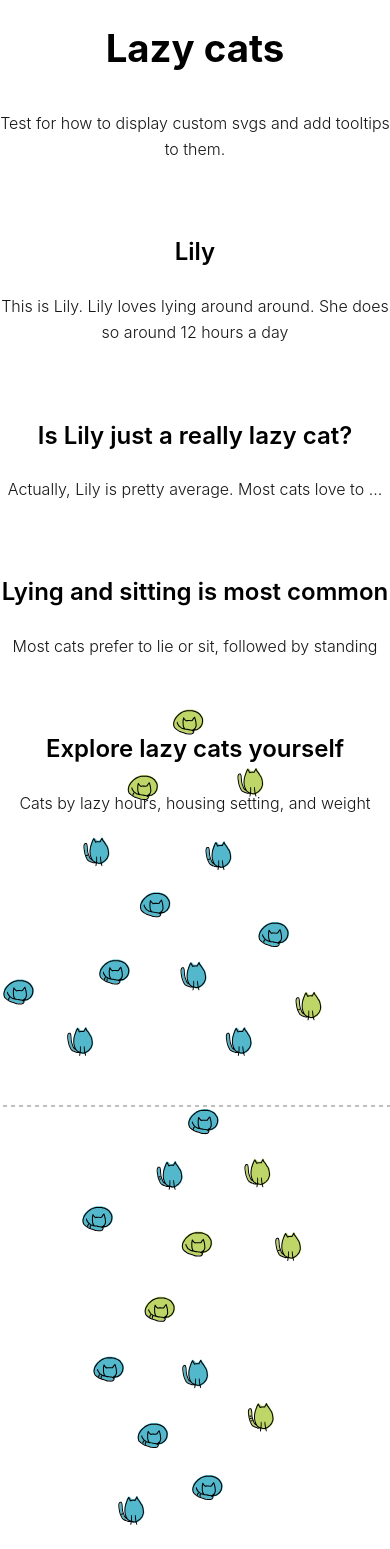
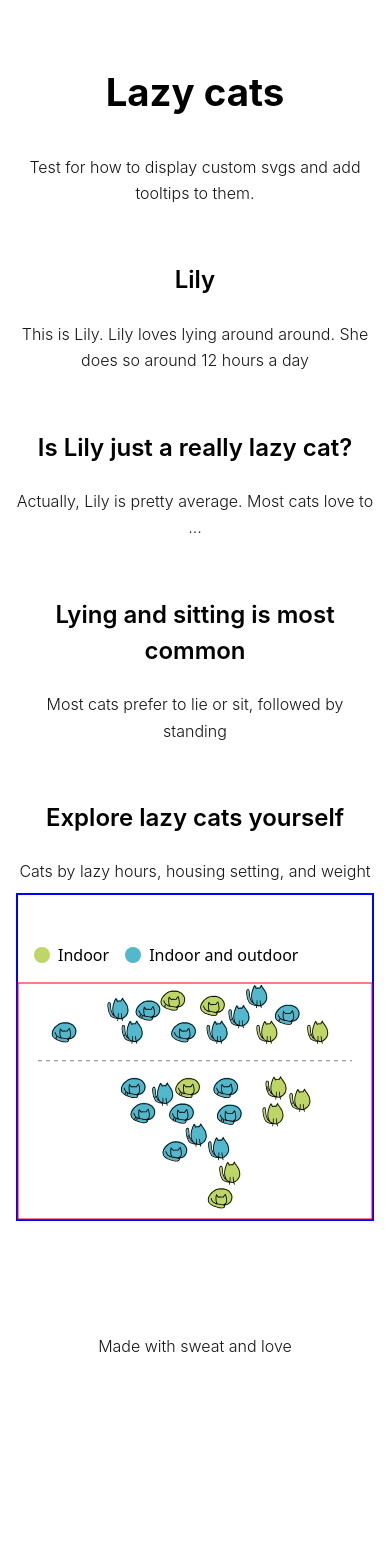
Before and after one commit to Lisa-Ho/lazy-cats, a SvelteKit app: page / in a window 390 px wide. Shown: the top 1549 px of the page. After the commit the page ends 1415 px from the top, so only its background shows below. Built offline with nearby package versions, Linux system fonts and the light colour scheme.

Commit message:
made beeswarm responsive ++ added legend

```diff
--- a/src/App.svelte
+++ b/src/App.svelte
@@ -1,5 +1,6 @@
 <script>
     import Beeswarm from "./components/BeeswarmTest.svelte";
+    import cats from "./assets/cats.json";
 </script>
 
 
@@ -14,24 +15,23 @@
     <p>This is Lily. Lily loves lying around around. She does so around 12 hours a day</p>
     </section>
 
-    <section class="beeswarm">
+    <section>
         <h2>Is Lily just a really lazy cat?</h2>
         <p>Actually, Lily is pretty average. Most cats love to ...</p>
     </section>
 
-    <section class="sankey">
+    <section>
         <h2>Lying and sitting is most common</h2>
         <p>Most cats prefer to lie or sit, followed by standing</p>
     </section>
 
-
-    <section class="interactive">
+    <section>
         <h2>Explore lazy cats yourself</h2>
         <p>Cats by lazy hours, housing setting, and weight</p>
-        <Beeswarm/>
+        <Beeswarm {cats}/>
     </section>
 
-    <section class="Footer" style="padding-top:100px;">
+    <section class="Footer" style="padding-top:4rem;">
         <p>Made with sweat and love</p>
     </section>
 
@@ -43,30 +43,14 @@
 
     main {
         max-width: 1000px;
-        margin: 20px auto 0px auto;
+        margin: 4rem auto 0px auto;
+        padding-left: 1rem;
+        padding-right: 1rem;
     }
 
     section {
         text-align: center;
-        padding-bottom: 4rem;
-    }
-
-    .tooltip {
-        transform: translateX(-50%);
-        padding: 8px;
-        padding-left: 8px;
-        padding-right: 8px;
-        min-width: 140px;
-        max-width: 160px;
-        word-wrap: break-word;
-        background: white;
-        border-radius: 4px;
-        border: 0px solid;
-        pointer-events: none;
-        transition:
-            top 200ms ease,
-            left 200ms ease;
-        box-shadow: 0 4px 8px rgba(0, 0, 0, 0.15);
+        padding-bottom: 3rem;
     }
 
     h1 {
@@ -92,15 +76,5 @@
         color: rgb(22, 22, 22);
     }
 
-    .byline {
-        font-family: "Inter", sans-serif;
-        font-weight: 300;
-        font-size: 0.7rem;
-        line-height: 1rem;
-        margin-bottom: 0.75rem;
-        color: rgb(22, 22, 22);
-    }
-
-
 
 </style>
--- a/src/components/BeeswarmTest.svelte
+++ b/src/components/BeeswarmTest.svelte
@@ -3,8 +3,8 @@
     import CatStand from "./CatStand.svelte";
     import CatSit from "./CatSit.svelte";
     import CatSleep from "./CatSleep.svelte";
-    import { onMount } from "svelte";
-    import cats from "../assets/cats.json";
+    export let cats;
+
     import * as d3 from "d3";
     import { forceSimulation, forceX, forceY, forceCollide } from "d3-force";
 
@@ -20,56 +20,56 @@
     };
 
     let width = 600;
-    let height = 500;
+    $: height = width / 1.5;
+    const margin = { top: 20, right: 20, left: 20, bottom: 20 };
 
-    const margin = { top: 40, right: 50, left: 50, bottom: 40 };
+    $: radius = width * 0.038;
+    $: visualRadius = width * 0.00072;
+    $: buffer = Math.max(12, width * 0.02) * 1.2; //calculated based on font size in px
 
-    const RADIUS = 40;
     let nodes = [];
-    let centerLine;
     let hoveredData;
     let tooltipX = 0;
     let tooltipY = 0;
 
-    onMount(() => {
-        const innerWidth = width - margin.left - margin.right;
+    $: innerWidth = width - margin.left - margin.right;
+    $: centerLine = height / 2.8 - margin.top;
 
-        // X scale
-        const xScale = d3
+    $: xScale = d3
         .scaleLinear()
         .domain(d3.extent(cats, (d) => d.prop_lazy))
-            .range([0, innerWidth]);
+        .range([margin.left + radius, innerWidth - radius - radius]);
 
-        // Lock x position
+    $: yTarget = (d) =>
+        d.lazy_diff > 0 ? centerLine - radius - buffer : centerLine + radius + buffer;
+
+    let simulation;
+
+    $: {
+        cats.sort((a, b) => b.lazy_diff - a.lazy_diff);
+
+        if (simulation) simulation.stop();
+
         cats.forEach((d) => {
             d.x = xScale(d.prop_lazy);
             d.fx = d.x;
         });
 
-        const buffer = RADIUS;
-        centerLine = height / 2 - margin.top;
-        const minY = centerLine - RADIUS;
-        const maxY = centerLine + RADIUS;
-
-        const yTarget = (d) =>
-            d.lazy_diff > 0 ? centerLine - buffer : centerLine + buffer;
-
-        const simulation = forceSimulation(cats)
+        simulation = forceSimulation(cats)
             .force("y", forceY().y(yTarget).strength(0.2))
-            .force("collide", forceCollide().radius(RADIUS))
+            .force("collide", forceCollide().radius(radius))
             .on("tick", () => {
-                nodes = [...simulation.nodes()];
-            });
-
-        simulation.on("tick", () => {
                 cats.forEach((d) => {
-                if (d.lazy_diff > 0 && d.y > minY) d.y = minY;
-                if (d.lazy_diff < 0 && d.y < maxY) d.y = maxY;
+                    if (d.lazy_diff > 0 && d.y > centerLine - radius - buffer)
+                        d.y = centerLine - radius - buffer;
+                    if (d.lazy_diff < 0 && d.y < centerLine + radius + buffer)
+                        d.y = centerLine + radius + buffer;
                 });
                 nodes = [...cats];
             });
-    });
+    }
 
+    //get x/y coords for tooltip
     function handleHover(node, event) {
         const container = document.querySelector(".chart-container");
         const containerRect = container.getBoundingClientRect();
@@ -88,20 +88,49 @@
     on:mouseleave={() => {
         hoveredData = null;
     }}
+    style="border: 2px solid blue"
 >
+    <div class="legend" style="display: flex; gap: 1rem; margin: 1rem 0;">
+        <div style="display: flex; align-items: center;">
+            <span class="legend-title"></span>
+        </div>
+        <div style="display: flex; align-items: center;">
+            <div
+                style="width: 16px; height: 16px; border-radius: 50%; background-color: {colr_dict[
+                    'Indoor'
+                ]}; margin-right: 8px;"
+            ></div>
+            <span>Indoor</span>
+        </div>
+        <div style="display: flex; align-items: center;">
+            <div
+                style="width: 16px; height: 16px; border-radius: 50%; background-color: {colr_dict[
+                    'Indoor Outdoor'
+                ]}; margin-right: 8px;"
+            ></div>
+            <span>Indoor and outdoor</span>
+        </div>
+    </div>
+
     <svg {width} {height} overflow="visible">
+        <!---->
+        <rect x={0} y={0} {width} {height} fill="none" stroke="red" />
+
+        <!-- Line -->
         <line
-            x1="0"
-            x2={width}
-            y1={height / 2}
-            y2={height / 2}
+            x1={margin.left}
+            x2={width - margin.left}
+            y1={centerLine + radius}
+            y2={centerLine + radius}
             stroke="gray"
             stroke-dasharray="4"
         />
+
+        <!-- Markers -->
         {#each nodes as node, i}
             {#if component_map[node.pose1]}
                 <g
-                    transform={`translate(${node.x}, ${node.y}) scale(${width * 0.0008})`}
+                    transform={`translate(${node.x}, ${node.y}) scale(${visualRadius})`}
                 >
                     <svelte:component
                         this={component_map[node.pose1]}
@@ -125,32 +154,27 @@
             <h3>{hoveredData.cat_name}</h3>
             <p class="byline">{hoveredData.cat_sex}, {hoveredData.cat_age}</p>
             <p style="margin-bottom: 0rem;">
-                Likes {hoveredData.lazy_season}, {hoveredData.pose2} and {hoveredData.pose3}
+                Likes {hoveredData.lazy_season}, {hoveredData.housing} and {hoveredData.lazy_diff}
             </p>
         </div>
     {/if}
 </div>
 
 <!--
-
-
-<div class="chart-container" bind:clientWidth={width}>
-    <svg {width} {height}  overflow="visible">
-        {#each nodes as node, i}
-            <circle
-                cx={node.x} cy={node.y} r={RADIUS}
-                fill={colr_dict[node.housing]} />
-        {/each}
-    </svg>
-</div>
-
-
  -->
 
 <style>
     .chart-container {
         position: relative;
-        padding: 2rem 0.2rem 2rem 0.2rem;
+        padding-top: 2rem;
+    }
+
+    .legend {
+        font-size: 1rem;
+    }
+
+    .legend-title {
+        font-weight: 600;
     }
 
     .tooltip {
```
Lines whose indentation alone changed are shown as unchanged.
